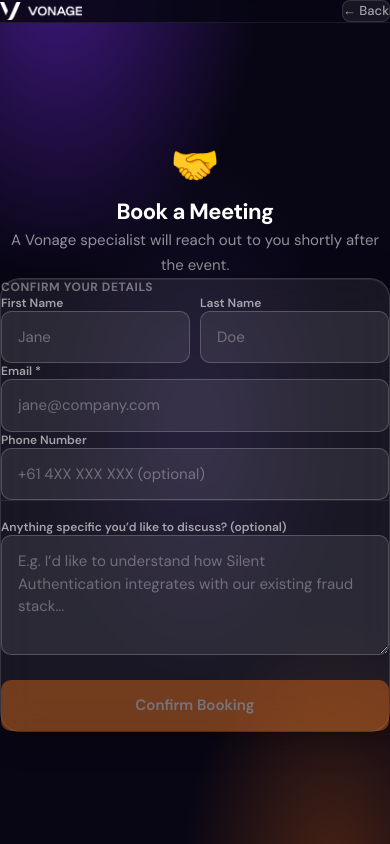
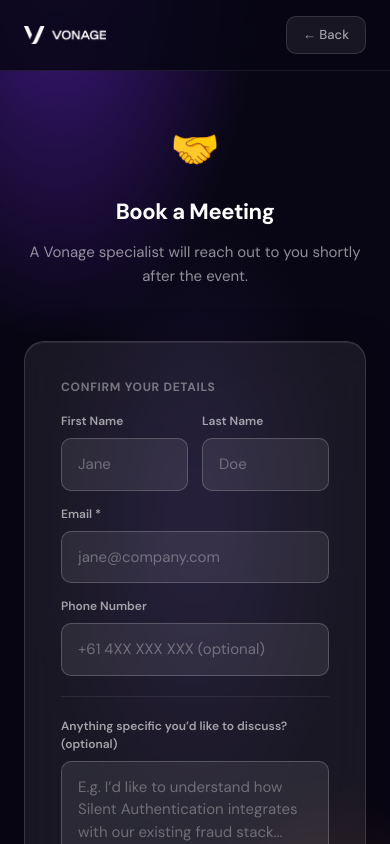
Before and after one commit to Romain-ED/vonage-cx-tour-kl-2026, a Next.js app: page /meeting in a window 390 px wide. Shown: the top 844 px of the page. Built offline with nearby package versions, Linux system fonts and the light colour scheme.

Commit message:
fix: apply consistent UX styling to hub, meeting, and thank-you pages
Match landing page patterns: inline style props for spacing/padding,
consistent glass-card padding (32-36px), proper header backdrop blur,
and uniform label/margin spacing across all pages.

```diff
--- a/app/meeting/page.tsx
+++ b/app/meeting/page.tsx
@@ -46,57 +46,58 @@
 
   return (
     <main className="mesh-bg min-h-screen flex flex-col">
-      <header className="flex items-center justify-between px-6 py-4 bg-[rgba(8,6,20,0.85)] border-b border-white/[0.08] backdrop-blur-xl sticky top-0 z-40">
-        <img src="/vonage-logo.png" alt="Vonage" className="h-[18px] w-auto invert" />
+      <header style={{ display: 'flex', alignItems: 'center', justifyContent: 'space-between', padding: '16px 24px', background: 'rgba(8,6,20,0.85)', borderBottom: '1px solid rgba(255,255,255,0.08)', backdropFilter: 'blur(16px)', WebkitBackdropFilter: 'blur(16px)', position: 'sticky', top: 0, zIndex: 40 }}>
+        <img src="/vonage-logo.png" alt="Vonage" style={{ height: '18px', width: 'auto', filter: 'brightness(0) invert(1)' }} />
         <button
           onClick={() => router.back()}
-          className="bg-white/[0.07] border border-white/[0.12] rounded-lg text-white/60 cursor-pointer text-[13px] font-medium px-3.5 py-[7px] hover:text-white/80 hover:border-white/20 transition-colors"
+          style={{ background: 'rgba(255,255,255,0.07)', border: '1.5px solid rgba(255,255,255,0.12)', borderRadius: '10px', color: 'rgba(255,255,255,0.6)', cursor: 'pointer', fontSize: '13px', fontWeight: 500, padding: '8px 16px', fontFamily: 'inherit', transition: 'all 0.2s' }}
         >
           ← {t(lang, 'back')}
         </button>
       </header>
 
-      <div className="flex-1 flex flex-col items-center justify-center px-6 py-10">
-        <div className="animate-fade-up text-center mb-2">
-          <div className="text-[40px] mb-4">🤝</div>
-          <h1 className="text-[clamp(22px,4vw,32px)] font-bold text-white tracking-tight mb-2.5">
+      <div style={{ flex: 1, display: 'flex', flexDirection: 'column', alignItems: 'center', justifyContent: 'center', padding: '48px 24px' }}>
+        <div className="animate-fade-up" style={{ textAlign: 'center', marginBottom: '12px' }}>
+          <div style={{ fontSize: '40px', marginBottom: '16px' }}>🤝</div>
+          <h1 style={{ fontSize: 'clamp(22px, 4vw, 32px)', fontWeight: 700, color: '#FFFFFF', letterSpacing: '-0.02em', marginBottom: '12px' }}>
             {t(lang, 'meetingPageTitle')}
           </h1>
-          <p className="text-white/55 text-[15px] max-w-[420px] leading-[1.65] mx-auto mb-9">
+          <p style={{ color: 'rgba(255,255,255,0.55)', fontSize: '15px', maxWidth: '420px', lineHeight: 1.65, margin: '0 auto 40px' }}>
             {t(lang, 'meetingPageSubtitle')}
           </p>
         </div>
 
-        <div className="glass-card animate-fade-up [animation-delay:80ms] w-full max-w-[460px] p-8">
-          <form onSubmit={handleSubmit} className="flex flex-col gap-[18px]">
-            <div className="pb-[18px] border-b border-white/[0.08]">
-              <div className="text-xs font-bold text-white/40 uppercase tracking-wider mb-3.5">
+        <div className="glass-card animate-fade-up [animation-delay:80ms]" style={{ width: '100%', maxWidth: '460px', padding: '36px' }}>
+          <form onSubmit={handleSubmit} style={{ display: 'flex', flexDirection: 'column', gap: '20px' }}>
+            <div style={{ paddingBottom: '20px', borderBottom: '1px solid rgba(255,255,255,0.08)' }}>
+              <div style={{ fontSize: '12px', fontWeight: 700, color: 'rgba(255,255,255,0.4)', textTransform: 'uppercase', letterSpacing: '0.06em', marginBottom: '16px' }}>
                 {t(lang, 'meetingContactDetails')}
               </div>
-              <div className="flex gap-2.5 mb-3">
-                <div className="flex-1">
-                  <label className="block text-xs font-semibold text-white/60 mb-1.5">{t(lang, 'firstNameLabel')}</label>
+              <div style={{ display: 'flex', gap: '14px', marginBottom: '14px' }}>
+                <div style={{ flex: 1 }}>
+                  <label style={{ display: 'block', fontSize: '12px', fontWeight: 600, color: 'rgba(255,255,255,0.6)', marginBottom: '8px' }}>{t(lang, 'firstNameLabel')}</label>
                   <input className="input-field" type="text" value={firstName} onChange={e => setFirstName(e.target.value)} placeholder={t(lang, 'firstNamePlaceholder')} />
                 </div>
-                <div className="flex-1">
-                  <label className="block text-xs font-semibold text-white/60 mb-1.5">{t(lang, 'lastNameLabel')}</label>
+                <div style={{ flex: 1 }}>
+                  <label style={{ display: 'block', fontSize: '12px', fontWeight: 600, color: 'rgba(255,255,255,0.6)', marginBottom: '8px' }}>{t(lang, 'lastNameLabel')}</label>
                   <input className="input-field" type="text" value={lastName} onChange={e => setLastName(e.target.value)} placeholder={t(lang, 'lastNamePlaceholder')} />
                 </div>
               </div>
-              <div className="mb-3">
-                <label className="block text-xs font-semibold text-white/60 mb-1.5">{t(lang, 'meetingEmailConfirm')} *</label>
+              <div style={{ marginBottom: '14px' }}>
+                <label style={{ display: 'block', fontSize: '12px', fontWeight: 600, color: 'rgba(255,255,255,0.6)', marginBottom: '8px' }}>{t(lang, 'meetingEmailConfirm')} *</label>
                 <input className="input-field" type="email" required value={email} onChange={e => setEmail(e.target.value)} placeholder={t(lang, 'emailPlaceholder')} />
               </div>
               <div>
-                <label className="block text-xs font-semibold text-white/60 mb-1.5">{t(lang, 'meetingPhoneConfirm')}</label>
+                <label style={{ display: 'block', fontSize: '12px', fontWeight: 600, color: 'rgba(255,255,255,0.6)', marginBottom: '8px' }}>{t(lang, 'meetingPhoneConfirm')}</label>
                 <input className="input-field" type="tel" value={phone} onChange={e => setPhone(e.target.value)} placeholder={t(lang, 'phonePlaceholder')} />
               </div>
             </div>
 
             <div>
-              <label className="block text-xs font-semibold text-white/60 mb-1.5">{t(lang, 'meetingNoteLabel')}</label>
+              <label style={{ display: 'block', fontSize: '12px', fontWeight: 600, color: 'rgba(255,255,255,0.6)', marginBottom: '8px' }}>{t(lang, 'meetingNoteLabel')}</label>
               <textarea
-                className="input-field resize-y min-h-[100px]"
+                className="input-field"
+                style={{ resize: 'vertical', minHeight: '100px' }}
                 rows={4}
                 placeholder={t(lang, 'meetingNotePlaceholder')}
                 value={note}
@@ -104,9 +105,9 @@
               />
             </div>
 
-            {error && <p className="text-[13px] text-red-300 text-center">{error}</p>}
+            {error && <p style={{ fontSize: '13px', color: '#FCA5A5', textAlign: 'center' }}>{error}</p>}
 
-            <button type="submit" className="btn-orange w-full mt-1" disabled={loading || !email.trim()}>
+            <button type="submit" className="btn-orange" style={{ width: '100%', marginTop: '4px' }} disabled={loading || !email.trim()}>
               {loading ? t(lang, 'meetingSubmitting') : t(lang, 'meetingSubmit')}
             </button>
           </form>
--- a/app/thank-you/page.tsx
+++ b/app/thank-you/page.tsx
@@ -16,49 +16,49 @@
 
   return (
     <main className="mesh-bg min-h-screen flex flex-col">
-      <header className="flex items-center justify-center px-8 py-4 bg-[rgba(8,6,20,0.85)] border-b border-white/[0.08] backdrop-blur-xl">
-        <img src="/vonage-logo.png" alt="Vonage" className="h-[18px] w-auto invert" />
+      <header style={{ display: 'flex', alignItems: 'center', justifyContent: 'center', padding: '20px 32px', background: 'rgba(8,6,20,0.85)', borderBottom: '1px solid rgba(255,255,255,0.08)', backdropFilter: 'blur(16px)', WebkitBackdropFilter: 'blur(16px)' }}>
+        <img src="/vonage-logo.png" alt="Vonage" style={{ height: '18px', width: 'auto', filter: 'brightness(0) invert(1)' }} />
       </header>
 
-      <div className="flex-1 flex flex-col items-center justify-center px-6 py-12 text-center">
+      <div style={{ flex: 1, display: 'flex', flexDirection: 'column', alignItems: 'center', justifyContent: 'center', padding: '48px 24px', textAlign: 'center' }}>
         {/* Animated check */}
-        <div className="animate-fade-up mb-7">
-          <div className="w-20 h-20 rounded-full bg-gradient-to-br from-[rgba(139,92,246,0.3)] to-[rgba(249,115,22,0.3)] border-2 border-[rgba(139,92,246,0.5)] flex items-center justify-center text-[38px] mx-auto shadow-[0_0_40px_rgba(139,92,246,0.3)]">
+        <div className="animate-fade-up" style={{ marginBottom: '32px' }}>
+          <div style={{ width: '80px', height: '80px', borderRadius: '50%', background: 'linear-gradient(135deg, rgba(139,92,246,0.3), rgba(249,115,22,0.3))', border: '2px solid rgba(139,92,246,0.5)', display: 'flex', alignItems: 'center', justifyContent: 'center', fontSize: '38px', margin: '0 auto', boxShadow: '0 0 40px rgba(139,92,246,0.3)' }}>
             🎉
           </div>
         </div>
 
-        <div className="animate-fade-up [animation-delay:80ms] mb-3">
-          <h1 className="gradient-text text-[clamp(28px,5vw,44px)] font-bold leading-[1.1] tracking-tight">
+        <div className="animate-fade-up [animation-delay:80ms]" style={{ marginBottom: '16px' }}>
+          <h1 className="gradient-text" style={{ fontSize: 'clamp(28px, 5vw, 44px)', fontWeight: 700, lineHeight: 1.1, letterSpacing: '-0.02em' }}>
             {name ? `${name}, ${t(lang, 'thankyouTitle')}` : t(lang, 'thankyouTitle')}
           </h1>
         </div>
 
-        <div className="animate-fade-up [animation-delay:130ms] max-w-[460px] mb-10">
-          <p className="text-white/70 text-[17px] font-medium mb-3">
+        <div className="animate-fade-up [animation-delay:130ms]" style={{ maxWidth: '460px', marginBottom: '40px' }}>
+          <p style={{ color: 'rgba(255,255,255,0.7)', fontSize: '17px', fontWeight: 500, marginBottom: '12px' }}>
             {t(lang, 'thankyouSubtitle')}
           </p>
-          <p className="text-white/50 text-[15px] leading-[1.7]">
+          <p style={{ color: 'rgba(255,255,255,0.5)', fontSize: '15px', lineHeight: 1.7 }}>
             {t(lang, 'thankyouDetail')}
           </p>
         </div>
 
         {/* Event banner */}
-        <div className="animate-fade-up [animation-delay:180ms] max-w-[460px] w-full mb-8">
+        <div className="animate-fade-up [animation-delay:180ms]" style={{ maxWidth: '460px', width: '100%', marginBottom: '36px' }}>
           <CxTourBanner />
         </div>
 
         <div className="animate-fade-up [animation-delay:220ms]">
-          <button className="btn-outline text-sm" onClick={() => router.push('/hub')}>
+          <button className="btn-outline" style={{ fontSize: '14px' }} onClick={() => router.push('/hub')}>
             ← {t(lang, 'backToHub')}
           </button>
         </div>
 
-        <p className="mt-8 text-[11px] text-white/40 max-w-[460px] text-center leading-relaxed">
+        <p style={{ marginTop: '32px', fontSize: '11px', color: 'rgba(255,255,255,0.4)', maxWidth: '460px', textAlign: 'center', lineHeight: 1.7 }}>
           {t(lang, 'privacyNote')}
         </p>
 
-        <p className="mt-4 text-xs text-white/20">
+        <p style={{ marginTop: '16px', fontSize: '12px', color: 'rgba(255,255,255,0.2)' }}>
           Vonage — A part of Ericsson
         </p>
       </div>
```
Also changed, not shown: app/hub/page.tsx (+43 -35 lines).
